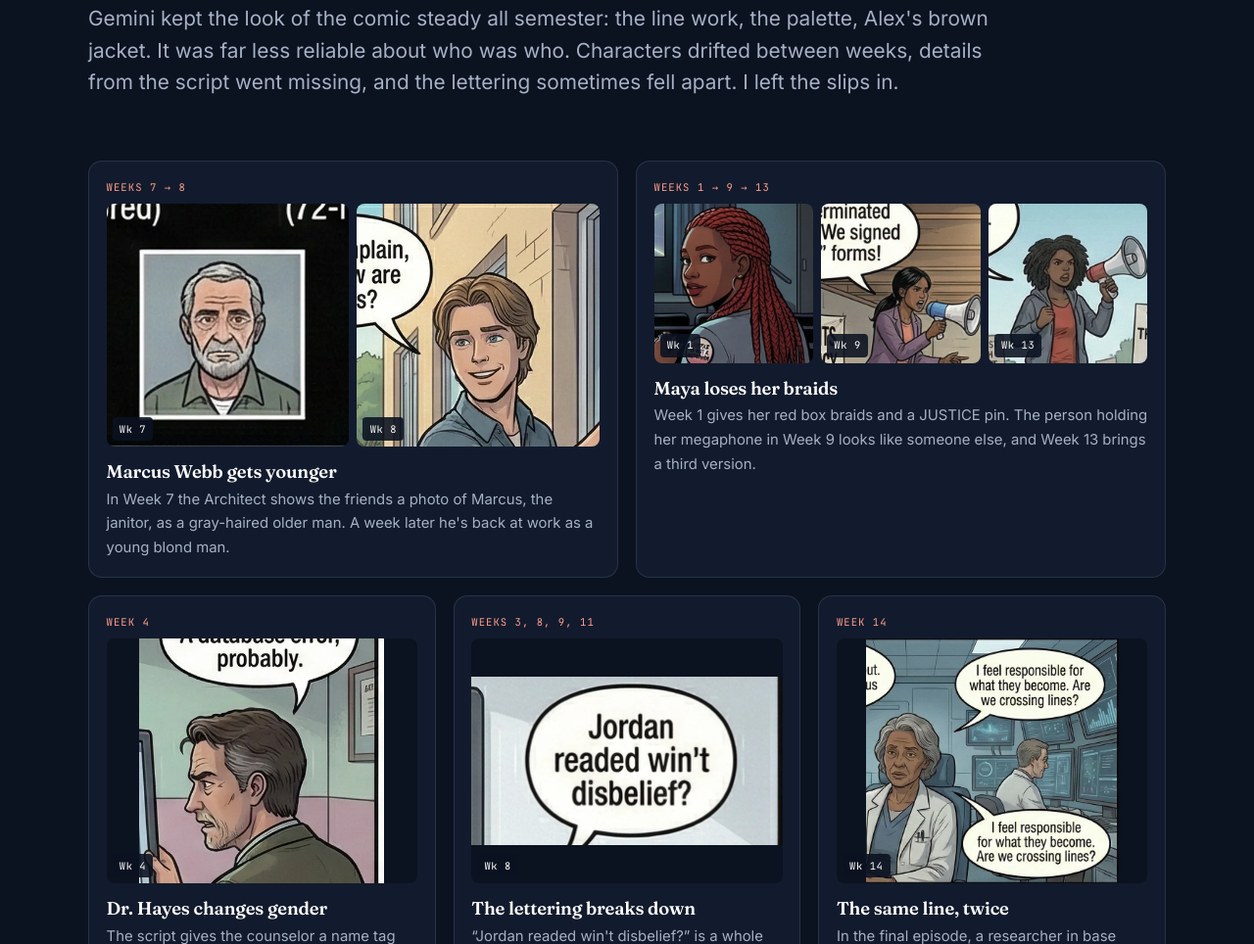
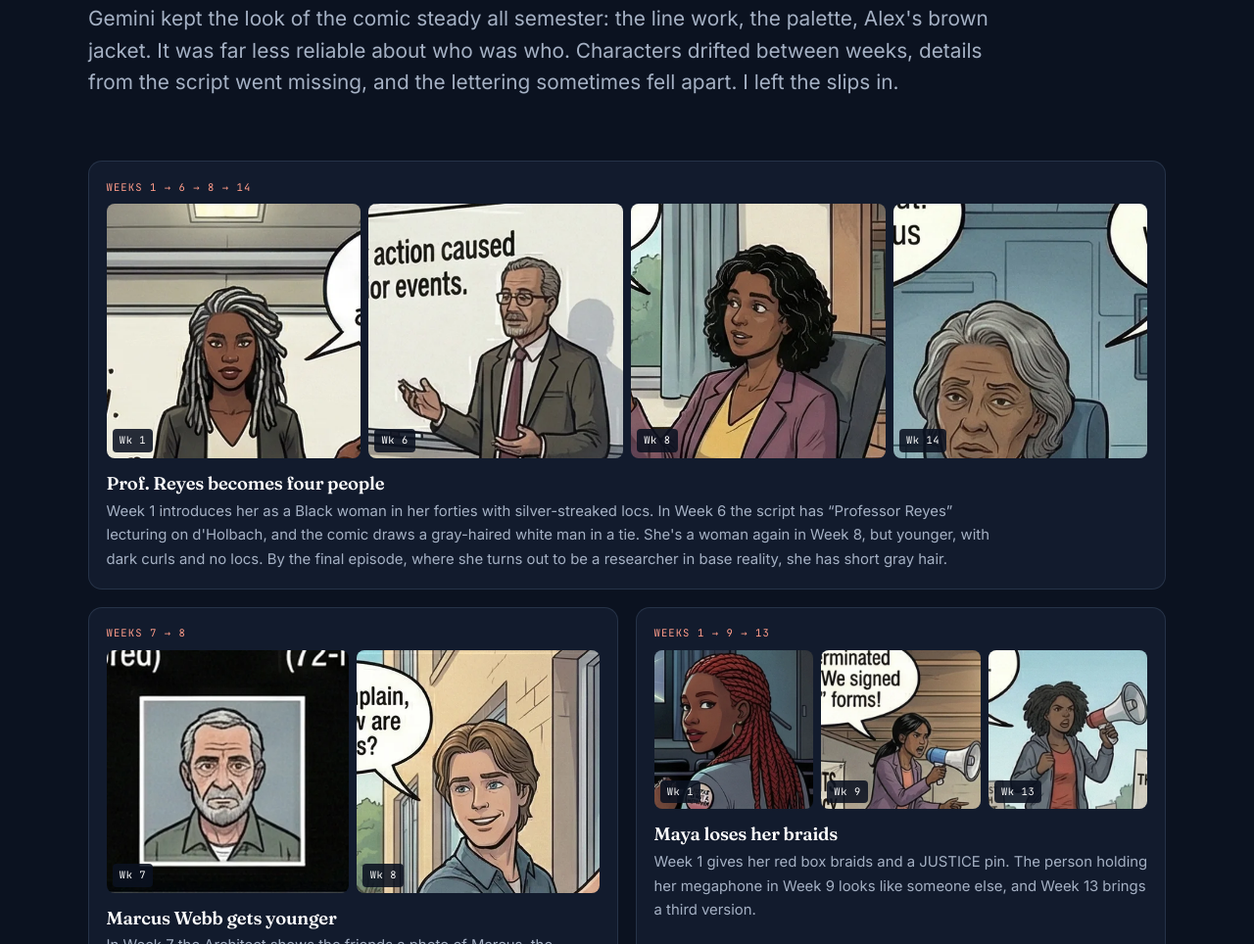
Before and after one commit to wilkth01/simulation-semester, a plain HTML site: page index.html in a window 1280 px wide. Shown: the part 9778-10742 px from the top of the page at 98% size. Drawn offline with Linux system fonts and the light colour scheme.

Commit message:
Add Prof. Reyes to the glitches section
The comics draw her as four different people across Weeks 1, 6, 8,
and 14, including as a man in Week 6.

Co-Authored-By: Claude Opus 5.5 <noreply@anthropic.com>

```diff
--- a/assets/css/site.css
+++ b/assets/css/site.css
@@ -344,6 +344,9 @@ section { position: relative; }
 .slip-imgs { display: grid; grid-template-columns: 1fr 1fr; gap: 8px; margin-bottom: 1rem; }
 .slip-imgs.one { grid-template-columns: 1fr; }
 .slip-imgs.three { grid-template-columns: 1fr 1fr 1fr; }
+.slip-imgs.four { grid-template-columns: repeat(4, 1fr); }
+.slip.full { grid-column: 1 / -1; }
+.slip.full p { max-width: 62em; }
 .slip-imgs figure { margin: 0; position: relative; }
 .slip-imgs img { width: 100%; border-radius: 8px; aspect-ratio: 1; object-fit: cover; }
 .slip-imgs.one img { aspect-ratio: auto; height: 250px; object-fit: contain; background: var(--ink); }
@@ -357,9 +360,10 @@ section { position: relative; }
 @media (max-width: 960px) {
   .slip-grid { grid-template-columns: 1fr 1fr; }
   .slip, .slip.wide { grid-column: span 1; }
+  .slip.full { grid-column: 1 / -1; }
   .kept { grid-template-columns: 1fr; }
 }
-@media (max-width: 620px) { .slip-grid { grid-template-columns: 1fr; } }
+@media (max-width: 620px) { .slip-grid { grid-template-columns: 1fr; } .slip-imgs.four { grid-template-columns: 1fr 1fr; } }
 
 /* ---------- assessment ---------- */
 .assess-grid { display: grid; grid-template-columns: 1fr 1.25fr; gap: clamp(32px, 5vw, 72px); align-items: start; }
--- a/index.html
+++ b/index.html
@@ -417,6 +417,18 @@
 
     <div class="slip-grid">
 
+      <article class="slip full reveal">
+        <span class="slip-tag">Weeks 1 &rarr; 6 &rarr; 8 &rarr; 14</span>
+        <div class="slip-imgs four">
+          <figure><img src="assets/img/cast/reyes.webp" alt="Prof. Reyes in Week 1: a Black woman with silver-streaked locs" loading="lazy" width="480" height="480"><figcaption>Wk 1</figcaption></figure>
+          <figure><img src="assets/img/slips/reyes-wk6.webp" alt="The Week 6 lecturer: a gray-haired white man in glasses, suit, and tie" loading="lazy" width="420" height="420"><figcaption>Wk 6</figcaption></figure>
+          <figure><img src="assets/img/slips/reyes-wk8.webp" alt="Prof. Reyes in Week 8: a younger woman with dark curly hair in a purple blazer" loading="lazy" width="420" height="420"><figcaption>Wk 8</figcaption></figure>
+          <figure><img src="assets/img/slips/reyes-wk14.webp" alt="Reyes in Week 14: an older woman with short gray hair in a lab coat" loading="lazy" width="420" height="420"><figcaption>Wk 14</figcaption></figure>
+        </div>
+        <h3>Prof. Reyes becomes four people</h3>
+        <p>Week 1 introduces her as a Black woman in her forties with silver-streaked locs. In Week 6 the script has &ldquo;Professor Reyes&rdquo; lecturing on d'Holbach, and the comic draws a gray-haired white man in a tie. She's a woman again in Week 8, but younger, with dark curls and no locs. By the final episode, where she turns out to be a researcher in base reality, she has short gray hair.</p>
+      </article>
+
       <article class="slip wide reveal">
         <span class="slip-tag">Weeks 7 &rarr; 8</span>
         <div class="slip-imgs">
```
Also changed, not shown: assets/img/slips/reyes-wk14.webp (added), assets/img/slips/reyes-wk6.webp (added), assets/img/slips/reyes-wk8.webp (added).
